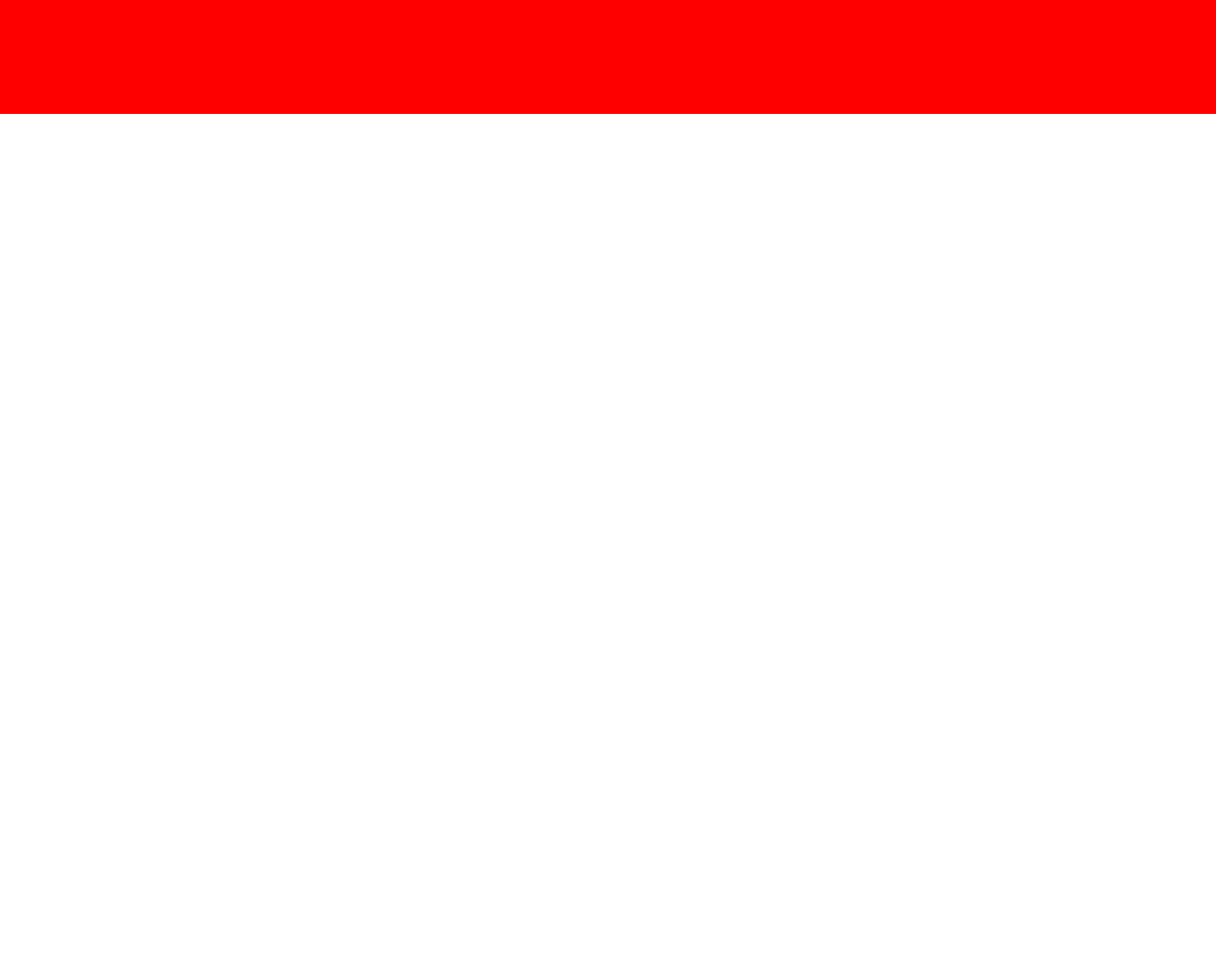
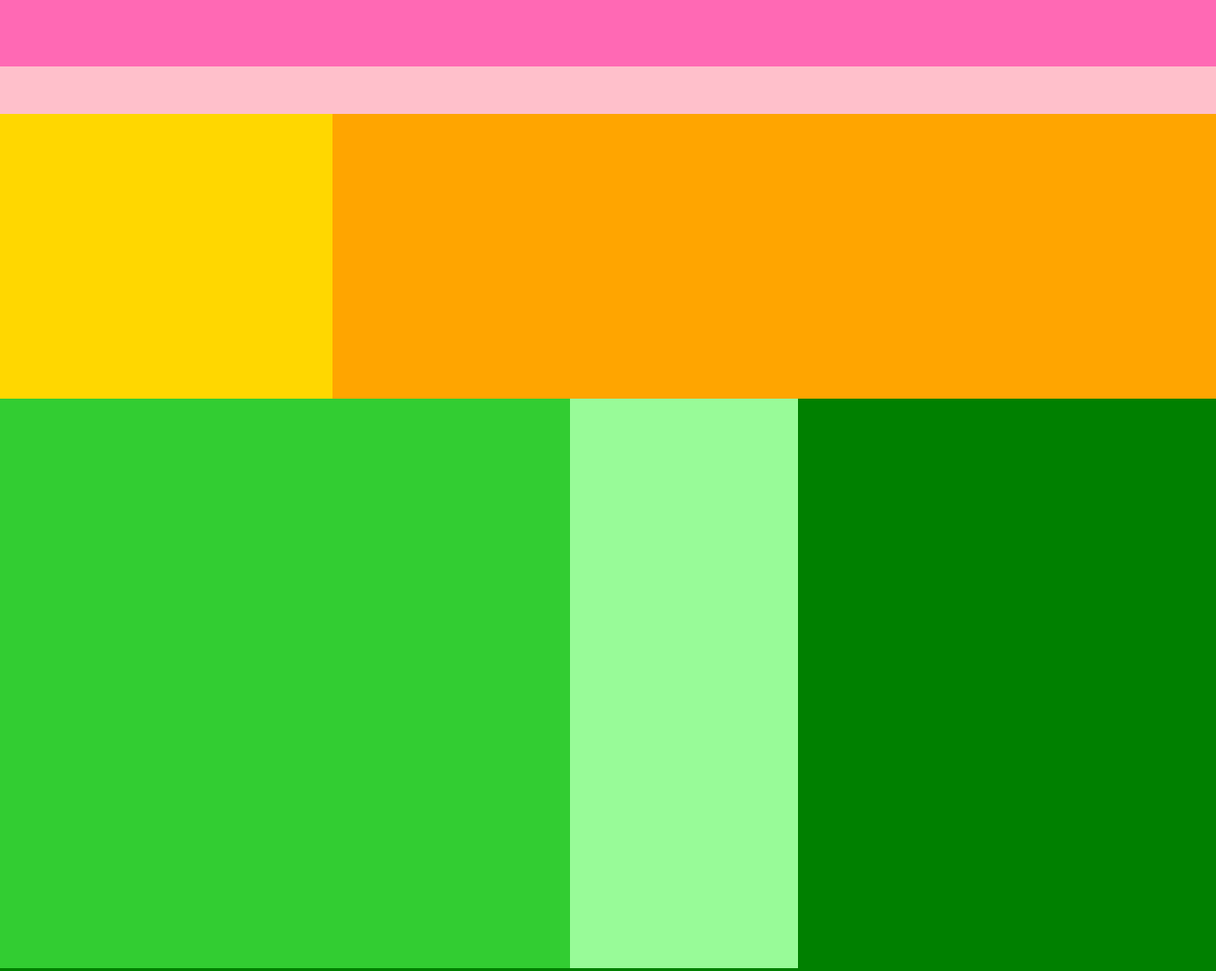
Before and after one commit to mika0616/HTML-CSS, a plain HTML site: page caravan/index.html in a window 1280 px wide. Shown: the top 1023 px of the page at 95% size. Before the commit the page ends 800 px from the top, so only its background shows below. Drawn offline with Linux system fonts and the light colour scheme.

Commit message:
[add]1-4中枠制作中

```diff
--- a/caravan/index.html
+++ b/caravan/index.html
@@ -8,6 +8,20 @@
 </head>
 <body>
 	<!-- ヘッダー用のdiv -->
-	<div class="header" ></div>
+	<div class="header" >
+		<div class="header-top"></div>
+	    <div class="header-bottom"></div>
+	</div>
+	 <!-- main-visual用のdiv -->
+	<div class="main-visual">
+		<div class="main-visual-content"></div>
+	</div>
+	 <!-- main用のdiv -->
+	<div class="main">
+		<div class="blog"></div>
+		<div class="sidebar"></div>
+	</div>
+	<!-- footer用のdiv -->
+	<div class="footer"></div>
 </body>
 </html>
--- a/caravan/style.css
+++ b/caravan/style.css
@@ -5,7 +5,57 @@
 }
 
 .header {
-  width: auto;
+  width: 100%;
   height: 120px;
   background-color: red;
 }
+
+.header-top{
+	width: 100%;
+	height:70px;
+	background-color: hotpink;
+}
+
+.header-bottom {
+	width: 100%;
+    height: 50px;
+    background-color: pink;
+}
+
+.main-visual {
+width: 100%;
+height: 300px;
+background-color: orange;
+}
+
+.main-visual-content {
+width: 350px;
+height: 300px;
+background-color: gold;
+}
+
+.main {
+	width: 100%;
+	height:1400px;
+	background-color: green;
+}
+
+.blog{
+	width: 600px;
+	height: 600px;
+	background-color: limegreen;
+	float: left;
+}
+
+.sidebar{
+	width: 240px;
+	height: 600px;
+	background-color: palegreen;
+	float: left;
+}
+
+.footer {
+	width: 100%;
+	height: 120px;
+	background-color: blue;
+}
```
